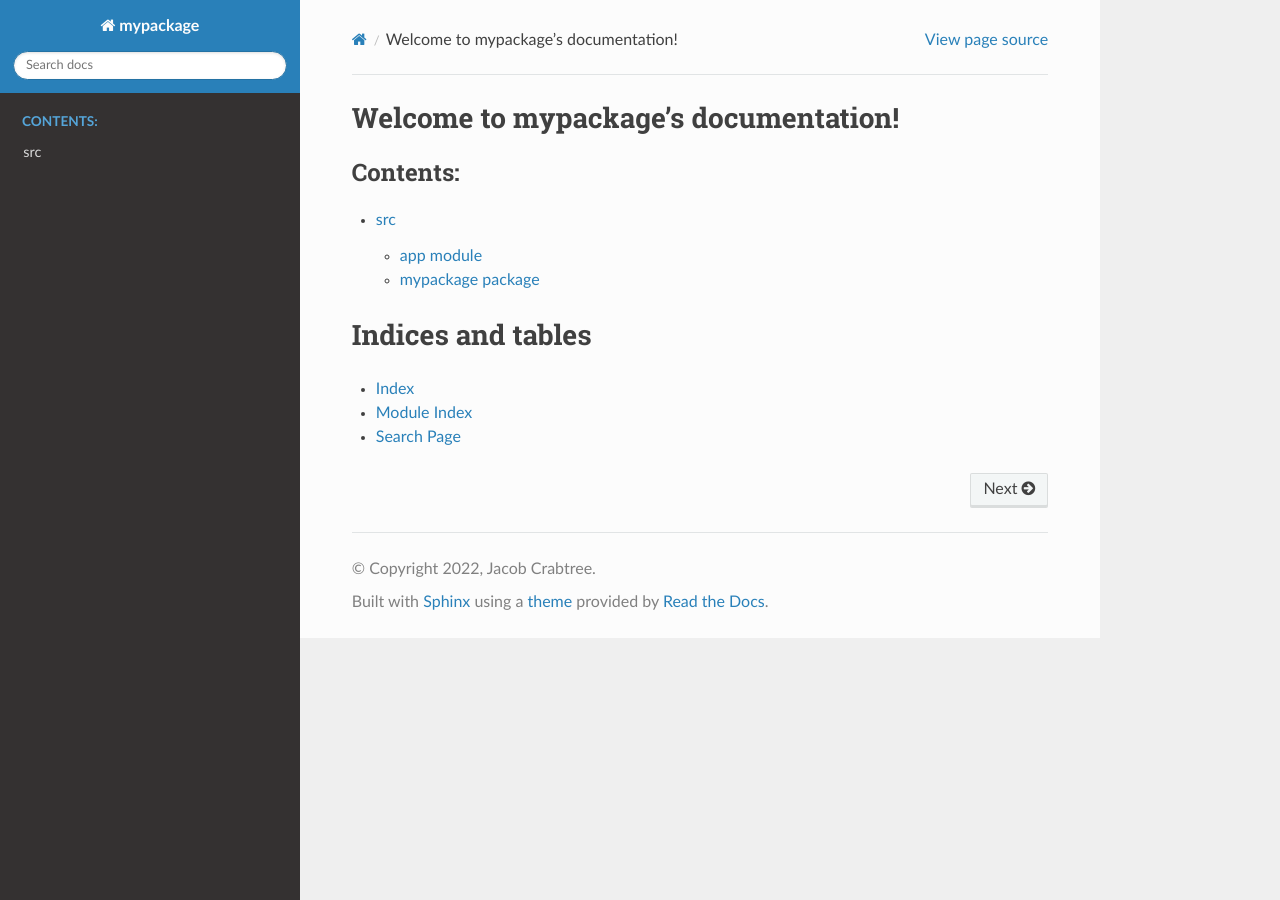
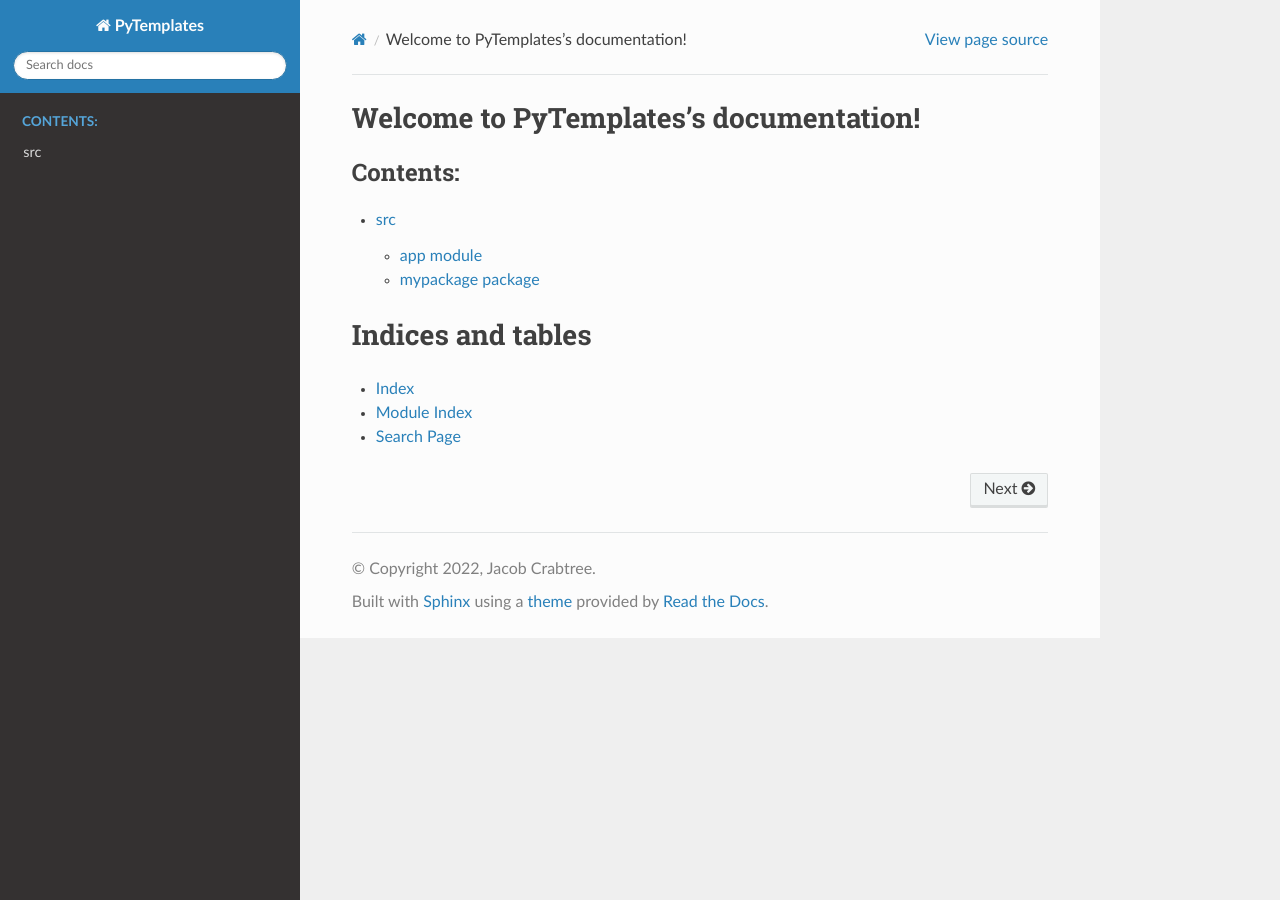
Before and after one commit to crabtr26/pytemplates, a Sphinx documentation site: the page built from docs/source/index.rst, in a window 1280 px wide. Built offline with Sphinx 7.4.7 and the Read the Docs theme 2.0.0, drawn with Linux system fonts in a browser that asks for light colours.

```diff
--- a/docs/source/conf.py
+++ b/docs/source/conf.py
@@ -18,7 +18,7 @@ sys.path.insert(0, os.path.abspath("../../src"))
 
 # -- Project information -----------------------------------------------------
 
-project = "mypackage"
+project = "PyTemplates"
 copyright = "2022, Jacob Crabtree"
 author = "Jacob Crabtree"
 
@@ -39,7 +39,7 @@ templates_path = ["_templates"]
 # List of patterns, relative to source directory, that match files and
 # directories to ignore when looking for source files.
 # This pattern also affects html_static_path and html_extra_path.
-exclude_patterns = ["_build", "Thumbs.db", ".DS_Store"]
+exclude_patterns = []
 
 
 # -- Options for HTML output -------------------------------------------------
--- a/docs/source/index.rst
+++ b/docs/source/index.rst
@@ -1,10 +1,10 @@
-.. mypackage documentation master file, created by
-   sphinx-quickstart on Wed May 11 15:17:48 2022.
+.. PyTemplates documentation master file, created by
+   sphinx-quickstart on Thu May 12 16:40:10 2022.
    You can adapt this file completely to your liking, but it should at least
    contain the root `toctree` directive.
 
-Welcome to mypackage's documentation!
-=====================================
+Welcome to PyTemplates's documentation!
+=======================================
 
 .. toctree::
    :maxdepth: 2
--- a/pyproject.toml
+++ b/pyproject.toml
@@ -37,4 +37,4 @@ dev = [
 ]
 
 [project.scripts]
-greet = "app:main"
+pytemplates = "app:main"
--- a/src/mypackage/__init__.py
+++ b/src/mypackage/__init__.py
@@ -1,2 +1,3 @@
 from .__version__ import __version__
-from .my_module import greet
+from .module1 import greet
+from .module2 import wish_farewell
```
Also changed, not shown: README.md (+15 -4 lines), docs/source/mypackage.rst (+11 -3 lines), docs/README.md (added), 9 other files.
